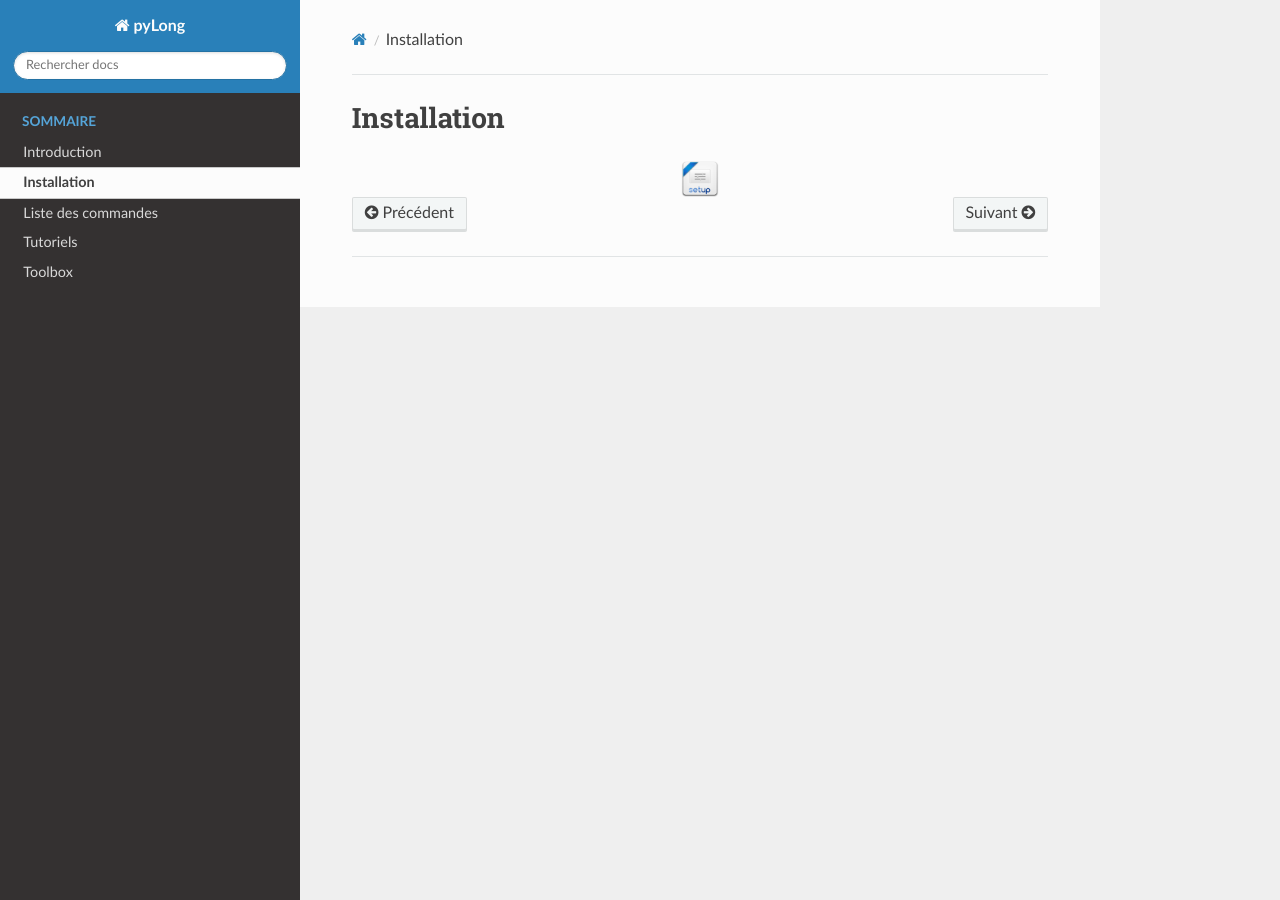
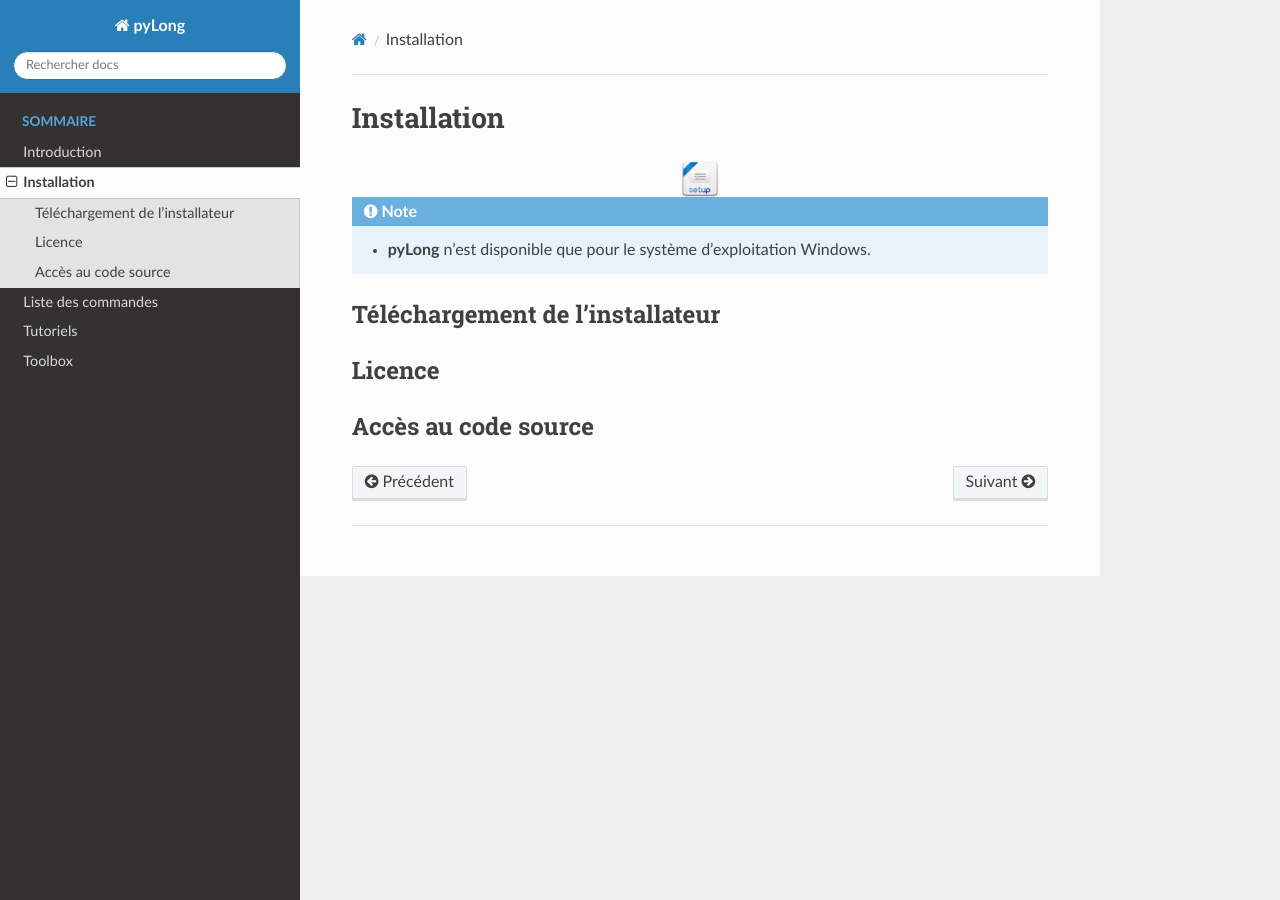
Before and after one commit to clementroussel/pyLong-doc, a Sphinx documentation site: the page built from docs/source/installation.rst, in a window 1280 px wide. Built offline with Sphinx 7.4.7 and the Read the Docs theme 2.0.0, drawn with Linux system fonts in a browser that asks for light colours.

Commit message:
Update installation.rst

```diff
--- a/docs/source/installation.rst
+++ b/docs/source/installation.rst
@@ -4,3 +4,17 @@ Installation
 .. image:: ./icones/installation.png
    :align: center
    :scale: 75%
+
+.. note::
+   - **pyLong** n'est disponible que pour le système d'exploitation Windows.
+
+Téléchargement de l'installateur
+================================
+
+
+
+Licence
+=======
+
+Accès au code source
+====================
```
